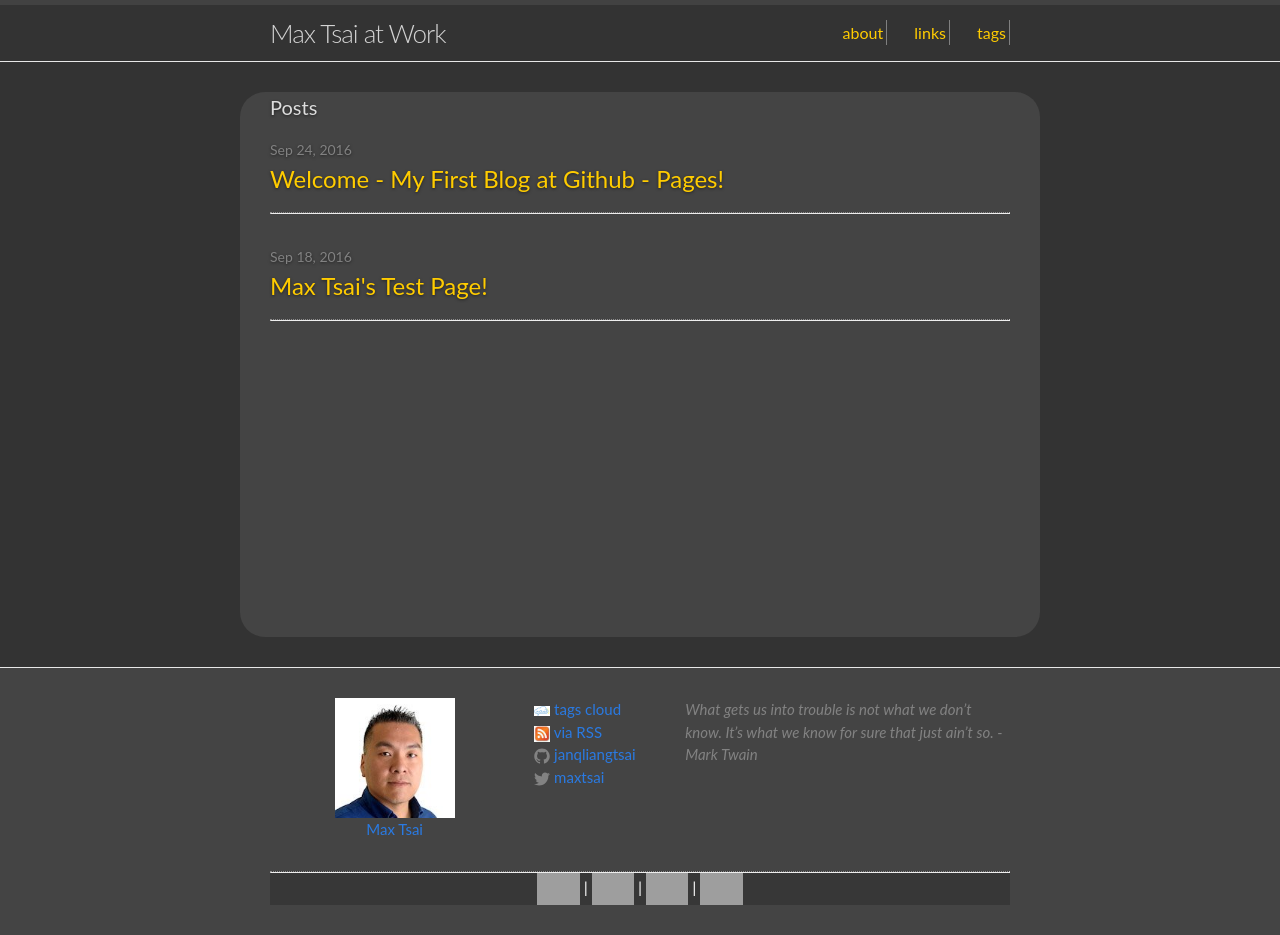
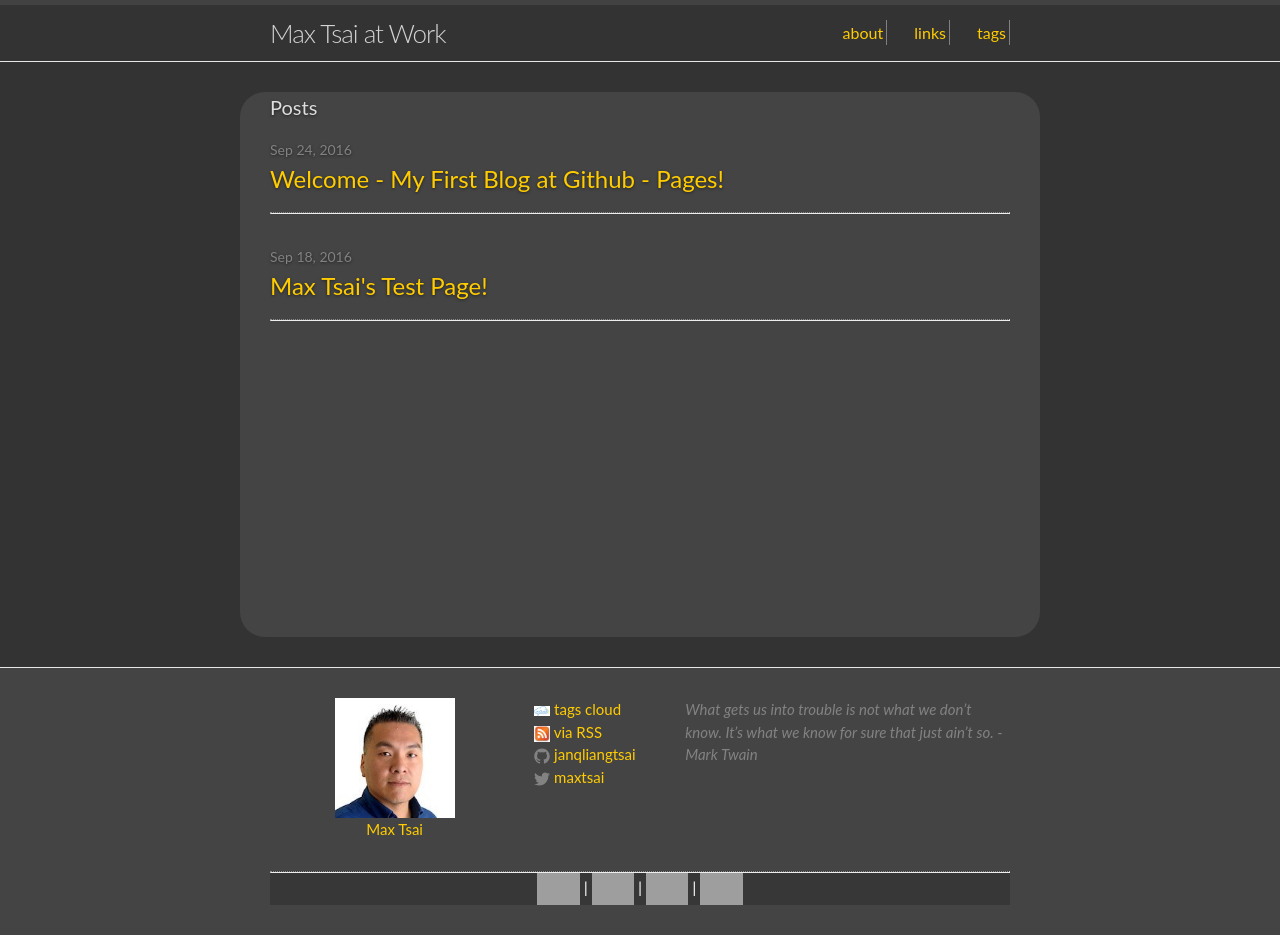
Before and after one commit to JANQLIANGTSAI/janqliangtsai.github.io, a Jekyll site: the page built from index.html, in a window 1280 px wide. Built offline with Jekyll 4.4.1, drawn with Linux system fonts in a browser that asks for light colours; grey boxes are pictures that could not be loaded.

Commit message:
footer css

```diff
--- a/css/main.scss
+++ b/css/main.scss
@@ -79,6 +79,10 @@ $on-laptop:        800px;
     background-color: #444;
 }
 
+.site-footer a { color: #fc0; text-decoration: none; }
+.site-footer a:visited { color: #fc0; }
+.site-footer a:hover { color: #f19900; text-decoration: none; }
+
 @media screen and (max-width: 600px) {
 
   .site-nav .page-link {
```
